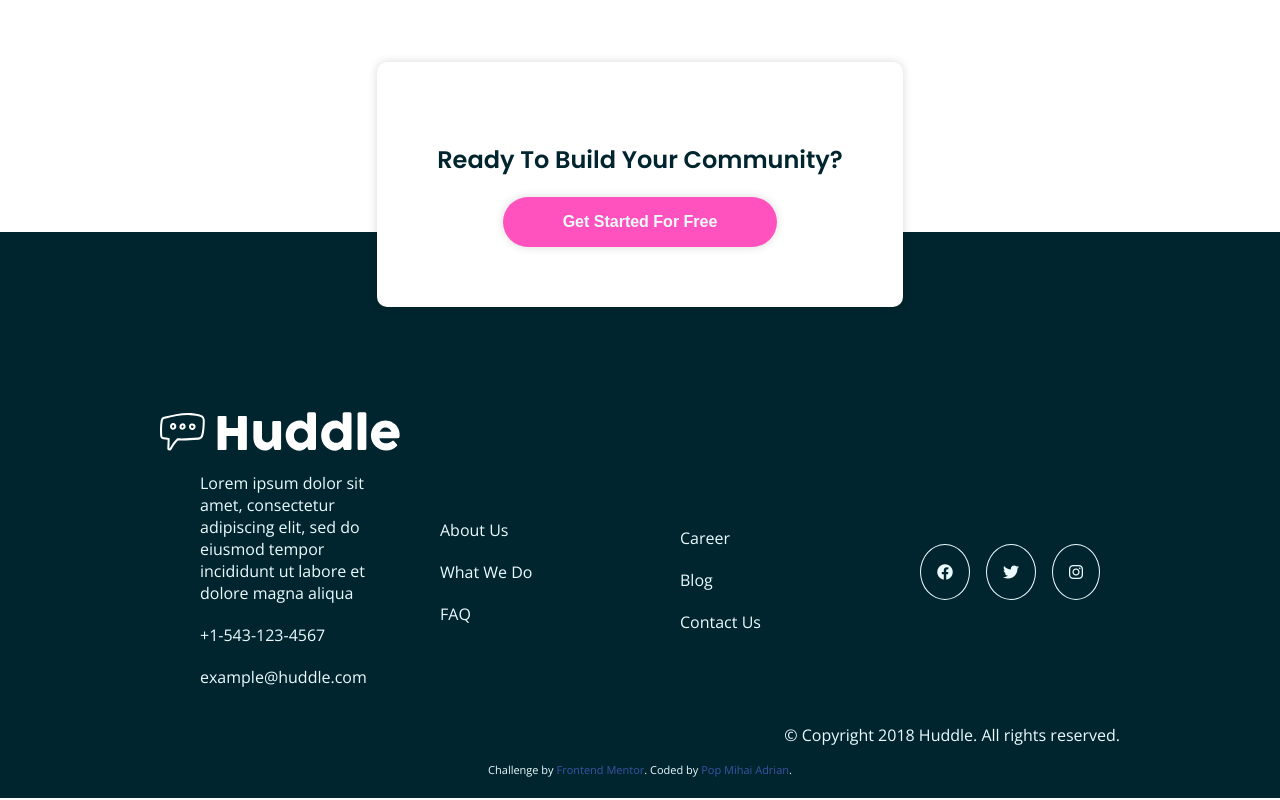
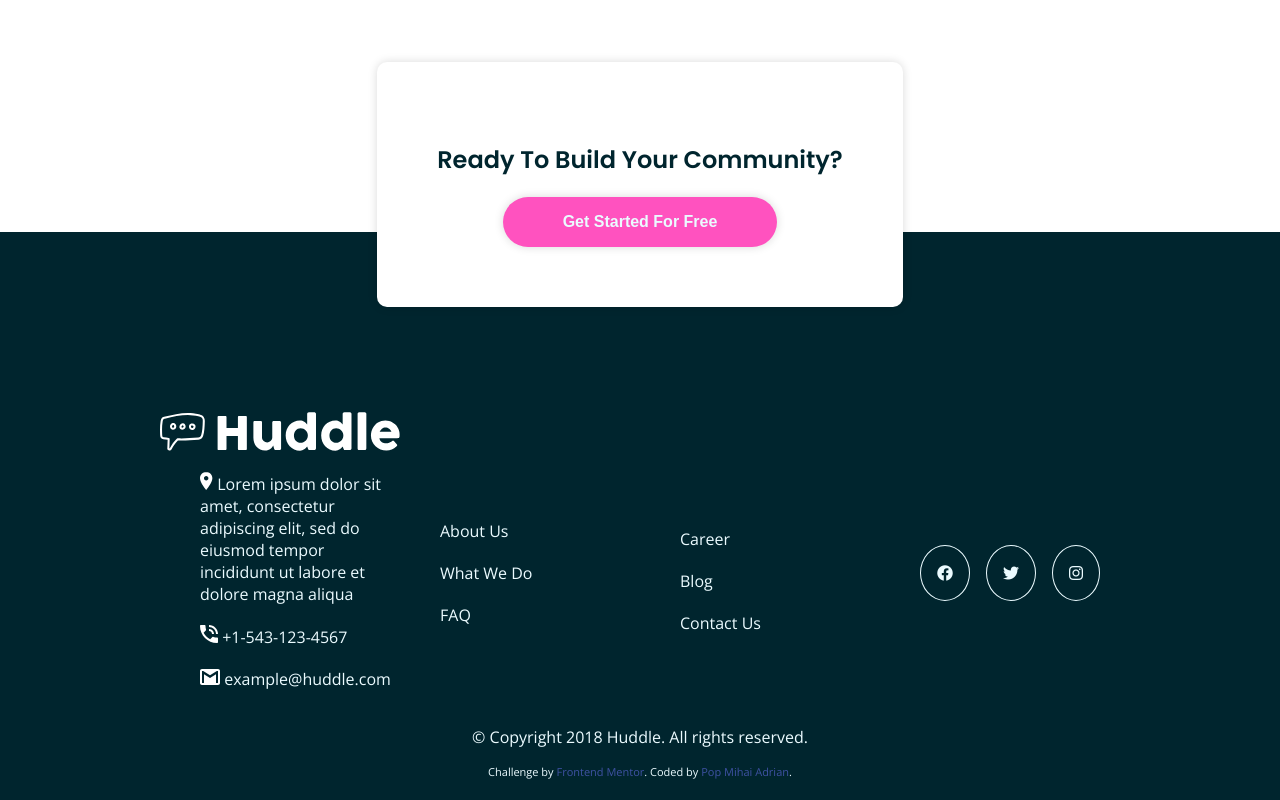
Before and after one commit to popmihaiadrianwebdevelopment/huddle-landing-blocks, a plain HTML site: page index.html in a window 1280 px wide. Shown: the part 1798-2598 px from the top of the page. Drawn offline with nearby package versions, Linux system fonts and the light colour scheme.

Commit message:
Add files via upload

```diff
--- a/index.html
+++ b/index.html
@@ -103,13 +103,16 @@
       <div>
         <ul>
           <li>
+            <img src="./images/icon-location.svg" alt="">
             Lorem ipsum dolor sit amet, consectetur adipiscing elit, sed do eiusmod tempor
             incididunt ut labore et dolore magna aliqua
           </li>
           <li>
+            <img src="./images/icon-phone.svg" alt="">
             +1-543-123-4567
           </li>
           <li>
+            <img src="./images/icon-email.svg" alt="">
             example@huddle.com
           </li>
         </ul>
--- a/style.css
+++ b/style.css
@@ -62,6 +62,9 @@ li {
 
 .aling-start {
     align-items: flex-start;
+}
+.copy {
+    text-align: center;
 }
 
 
```
